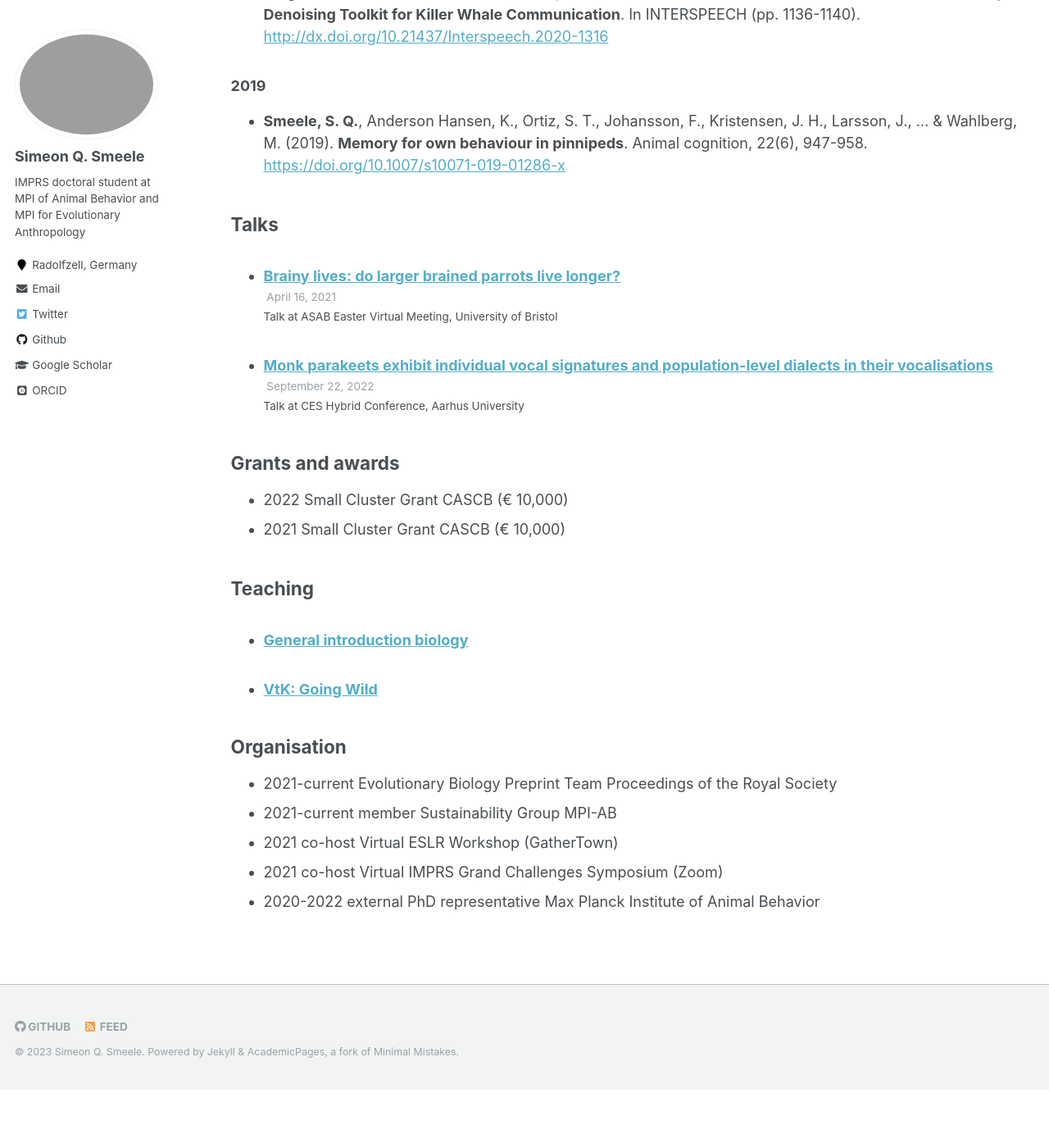
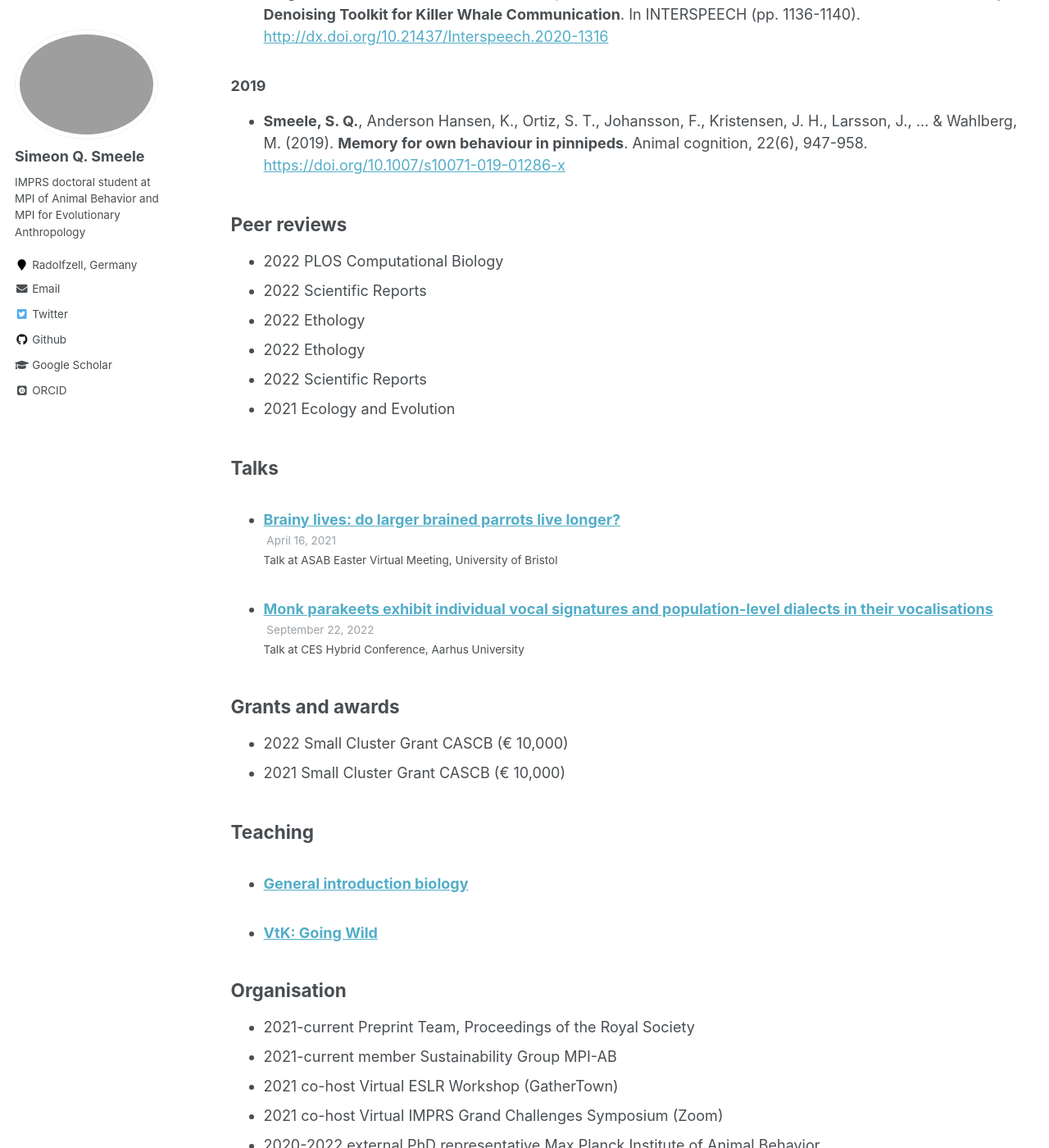
Before and after one commit to simeonqs/simeonqs.github.io, a Jekyll site: the page built from _pages/cv.md, in a window 1280 px wide and 1400 px high, scrolled down 3294 px. Shown: the whole window at 82% size. Built offline with Jekyll 4.4.1, drawn with Linux system fonts in a browser that asks for light colours; some web fonts are replaced; comment, search, counter and statistics services are not loaded; before the commit the page ends 4623 px from its top, so only the background shows below that.

Commit message:
Add peer review to CV.

```diff
--- a/_pages/cv.md
+++ b/_pages/cv.md
@@ -121,6 +121,14 @@ author_profile: yes
 - **Smeele, S. Q.**, Anderson Hansen, K., Ortiz, S. T., Johansson, F., Kristensen, J. H., Larsson, J., ... & Wahlberg, M. (2019). **Memory for own behaviour in pinnipeds**. Animal cognition, 22(6), 947-958. <https://doi.org/10.1007/s10071-019-01286-x>
   <div class='altmetric-embed' data-doi='10.1007/s10071-019-01286-x'></div>
 
+## Peer reviews
+* 2022 PLOS Computational Biology
+* 2022 Scientific Reports
+* 2022 Ethology
+* 2022 Ethology
+* 2022 Scientific Reports
+* 2021 Ecology and Evolution
+
 ## Talks
 
   <ul>{% for post in site.talks %}
@@ -139,7 +147,7 @@ author_profile: yes
 
 ## Organisation
 
-* 2021-current   Evolutionary Biology Preprint Team Proceedings of the Royal Society
+* 2021-current   Preprint Team, Proceedings of the Royal Society
 * 2021-current   member Sustainability Group MPI-AB
 * 2021           co-host Virtual ESLR Workshop (GatherTown)
 * 2021           co-host Virtual IMPRS Grand Challenges Symposium (Zoom)
```
